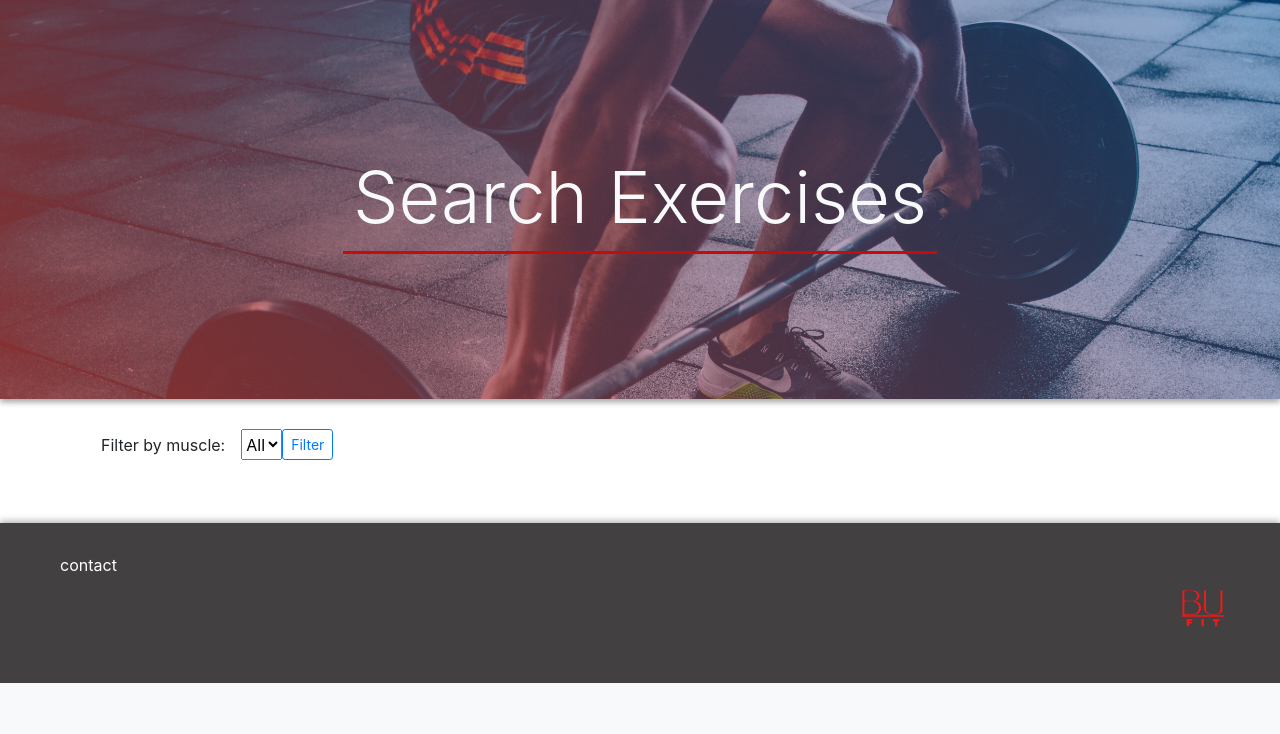
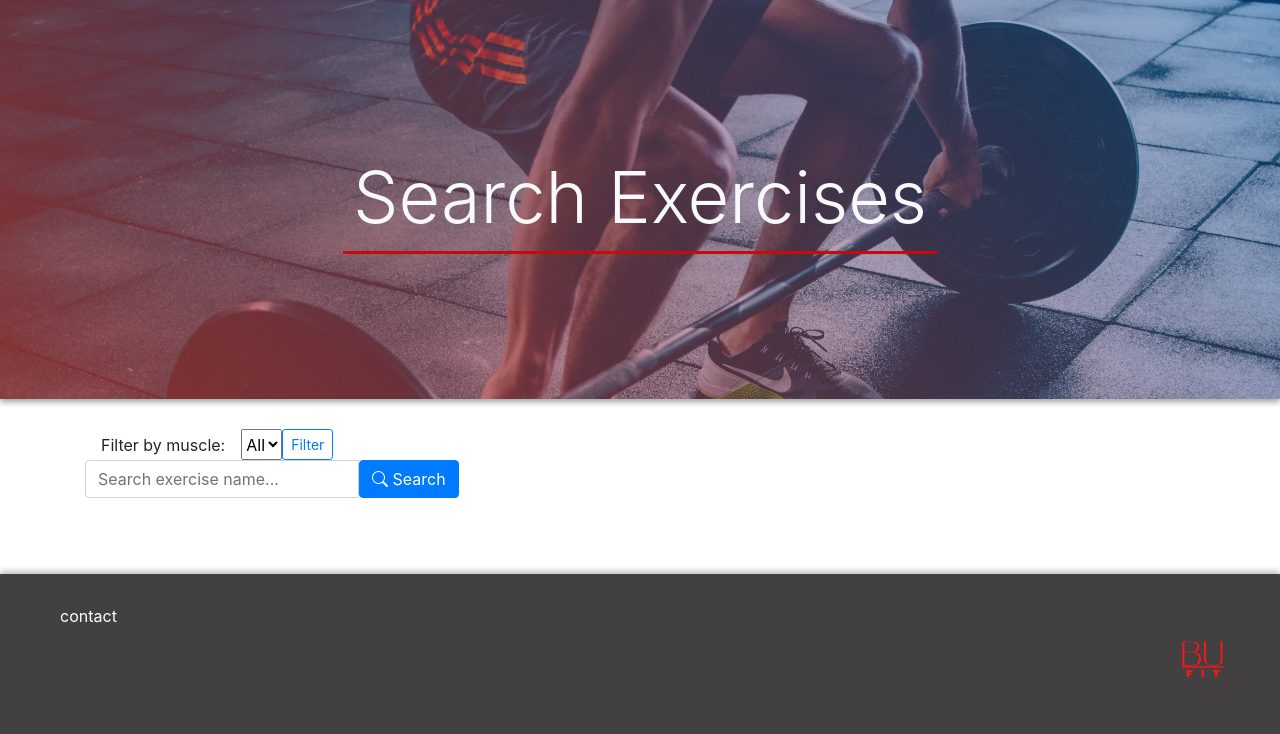
Before and after one commit to Helmphlyx/bufit, a Flask app: page /search_exercises in a window 1280 px wide. Shown: the part 117-851 px from the top of the page. Before the commit the page ends 800 px from the top, so only its background shows below. Run offline with Flask 3, Linux system fonts and the light colour scheme; the visitor is signed in with stand-in values (Sample User, id 1); data that the repository does not hold is empty; parts of the project's set-up code (start-up, migrations or seed data) failed here and were passed over; some libraries are stand-ins or nearby versions.

Commit message:
add search utility to search exercises page

```diff
--- a/templates/search_exercises.html
+++ b/templates/search_exercises.html
@@ -23,6 +23,15 @@
     </div>
 </form>
 
+<form  class  = "form-inline" method="POST" action="{{ url_for('main.search_exercises') }}">
+    <div class="input-group mb-3">
+        <input type="text" class="form-control" id = "exercise_search_name" name = "exercise_search_name" placeholder="Search exercise name..." aria-label="search" aria-describedby="button-addon2">
+        <button class="btn btn-primary" type="submit" id="button-addon2">
+            <i class="bi bi-search"></i>
+            <span class="ms-2">Search</span>
+        </button>
+    </div>
+</form>
 
 <div class="cards-section-wrapper">
     {% for exercise in exercises %}
```
